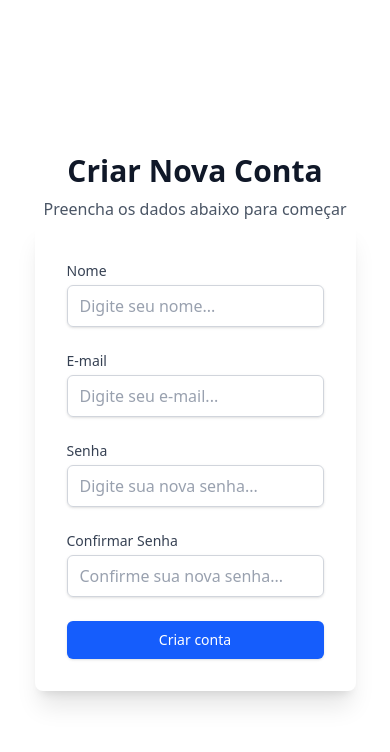
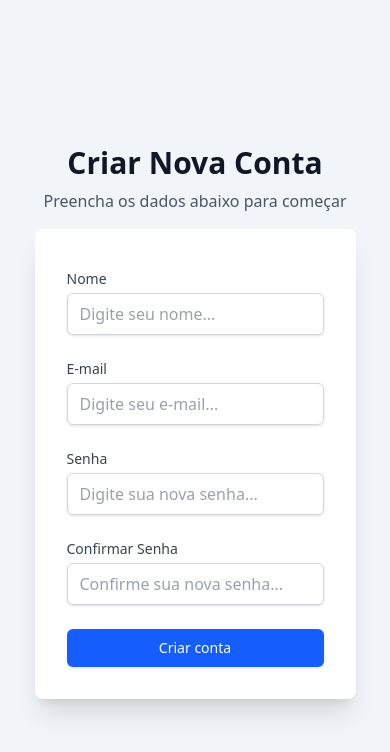
Before and after one commit to SantoGuru/Recycle, a React (Vite) app in the folder frontend/: page / in a window 390 px wide. Shown: the top 752 px of the page. Built offline with nearby package versions, Linux system fonts and the light colour scheme.

Commit message:
modifica responsividade e estilizacao

```diff
--- a/frontend/src/pages/Signup.jsx
+++ b/frontend/src/pages/Signup.jsx
@@ -54,14 +54,14 @@
     }
 
     return (
-        <section className="flex flex-col justify-center items-center h-screen">
+        <section className="flex flex-col justify-center items-center h-screen bg-slate-100">
             <h1 className="text-3xl font-bold text-gray-900 mb-2">Criar Nova Conta</h1>
             <p className="text-gray-600">Preencha os dados abaixo para começar</p>
 
-            <div className='bg-white rounded-lg shadow-xl p-8'>
+            <div className='bg-white rounded-lg shadow-xl p-8 md:w-2xl mt-4'>
 
                 {mensagemErro && (
-                    <div className="w-50 flex items-center justify-center px-4 text-red-700 border border-red-700 text-center rounded-md mb-4">
+                    <div className="w-50 flex items-center justify-center justify-self-center px-4 text-red-700 border border-red-700 text-center rounded-md mb-4">
                         <p className="line-clamp-2">{mensagemErro}</p>
                     </div>
                 )}
```
